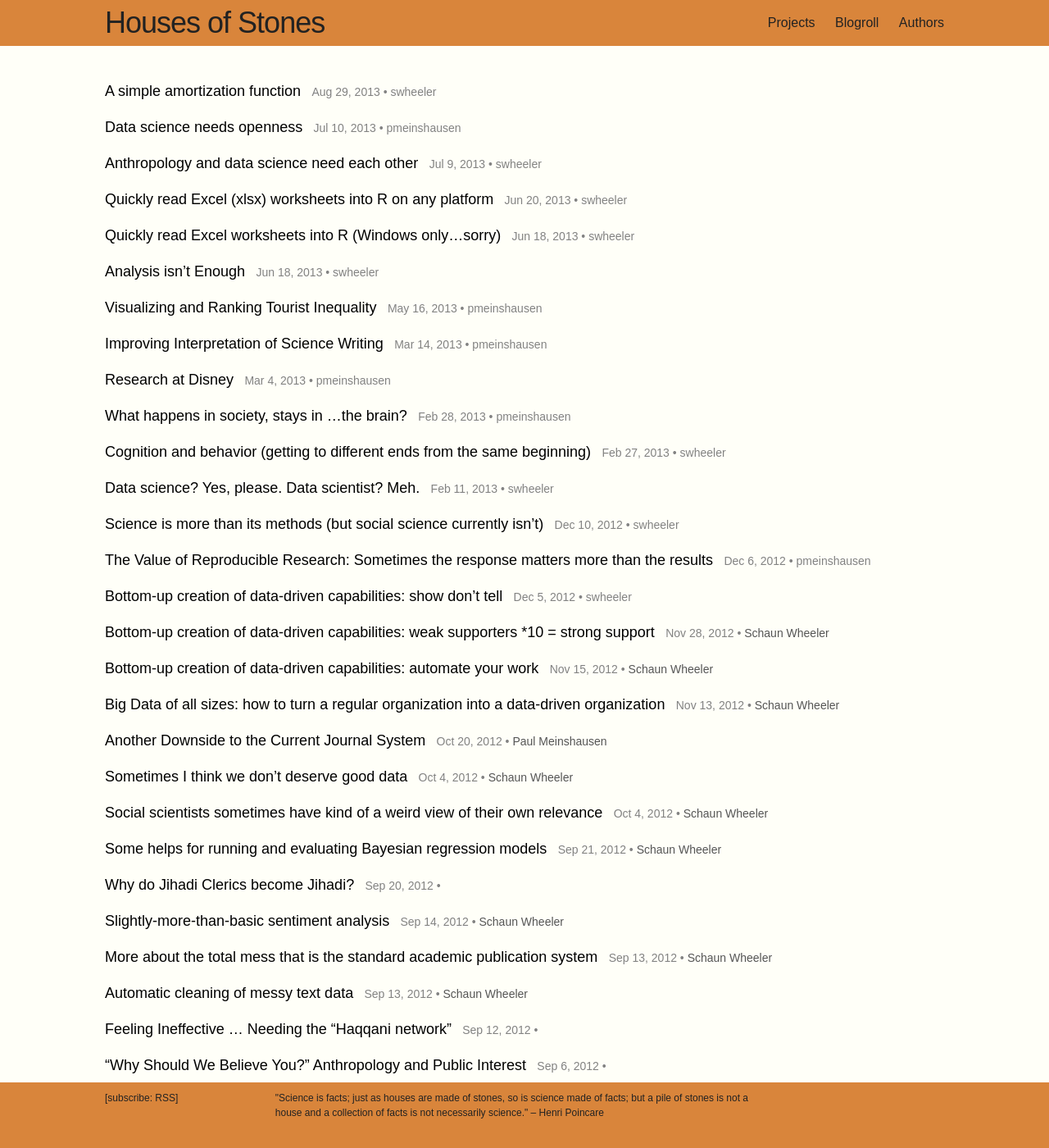
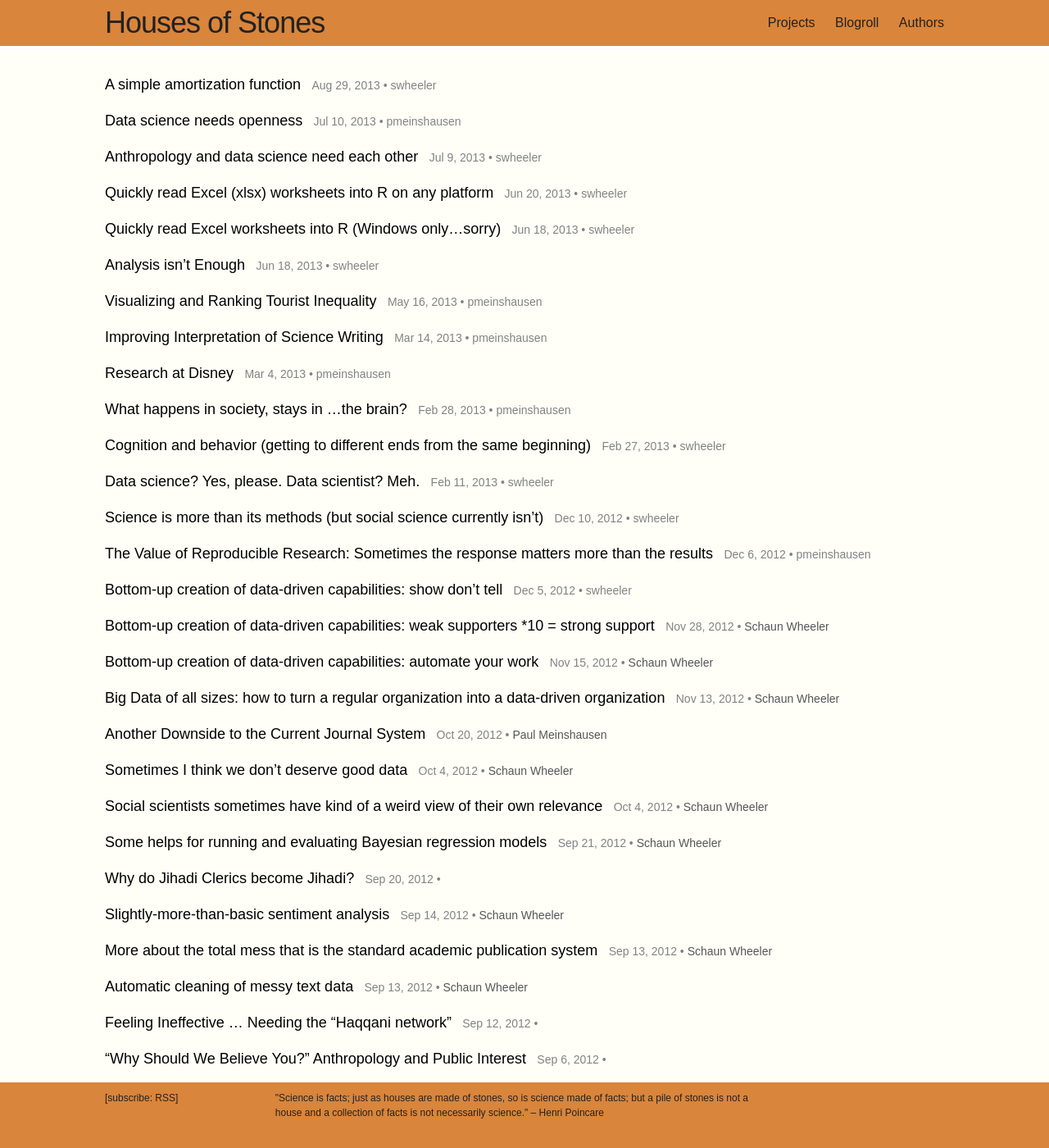
Before and after one commit to housesofstones/housesofstones.github.io, a Jekyll site: the page built from index.html, in a window 1280 px wide and 1400 px high. Shown: the whole window at 82% size. Built offline with Jekyll 4.4.1, drawn with Linux system fonts in a browser that asks for light colours; nearby versions of some CDN libraries.

Commit message:
Update hoscustom.css

```diff
--- a/css/hoscustom.css
+++ b/css/hoscustom.css
@@ -97,8 +97,11 @@ body {
     font-family: "Century Gothic", CenturyGothic, AppleGothic, sans-serif;
 }
 .page-content {
-    padding: 100px 0;
     background-color: #fffff8;
+    position: absolute;
+    top: 62px;
+    z-index: -1;
+    min-width: 100%;
 }
 .wrapper {
     max-width: 80%;
```
